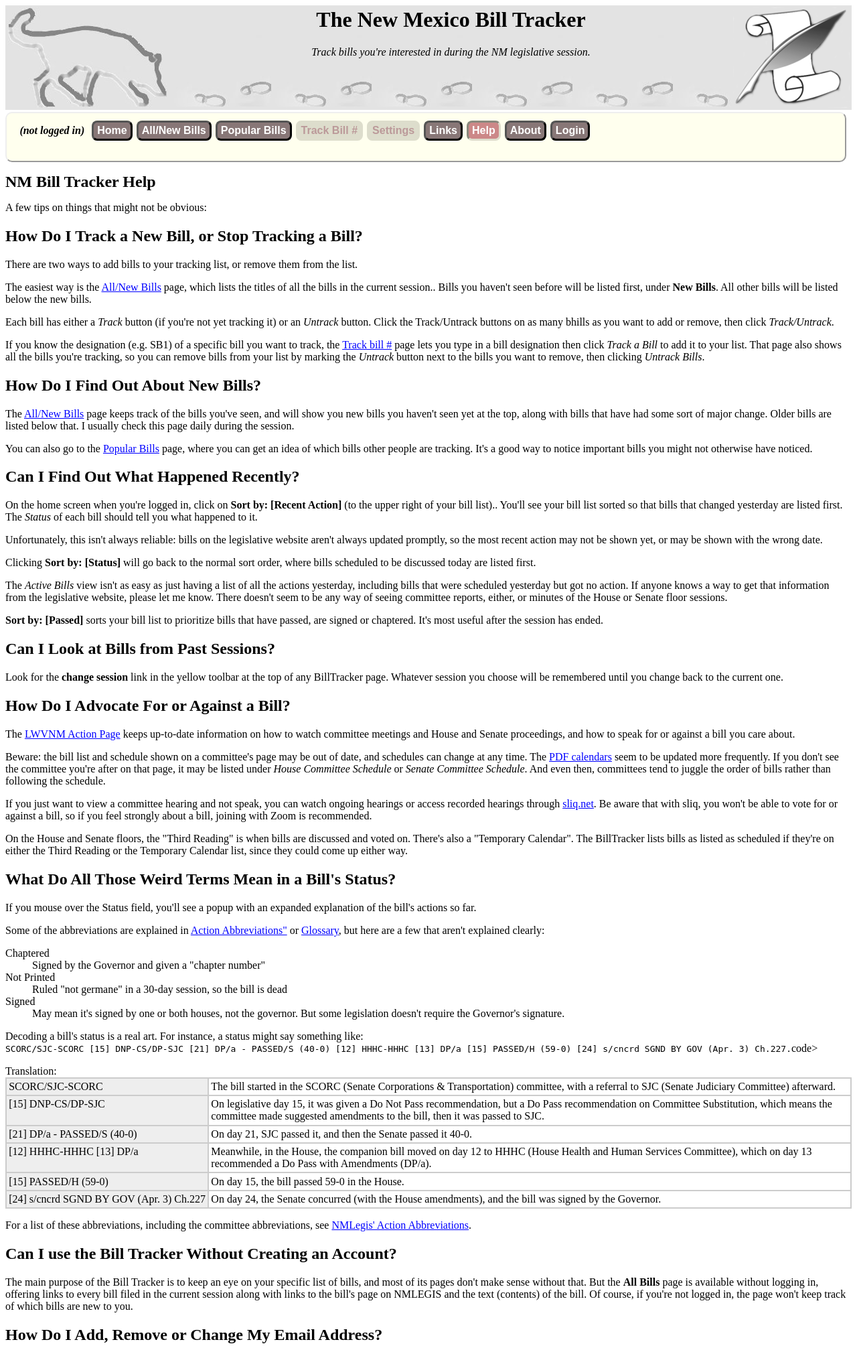
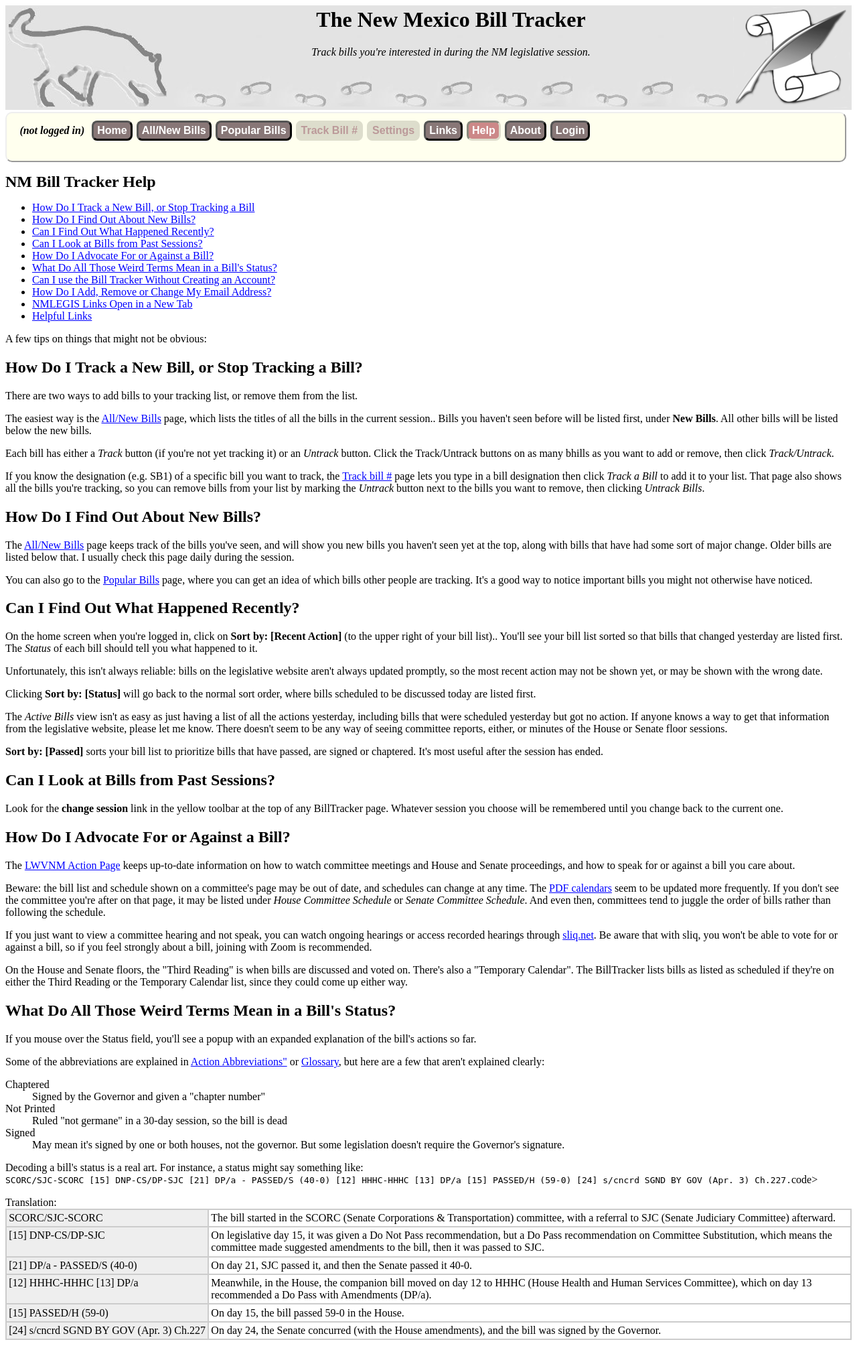
Before and after one commit to akkana/billtracker, a Flask app: page /help in a window 1280 px wide. Shown: the top 2009 px of the page at 67% size. Run offline with Flask 2, Linux system fonts and the light colour scheme.

Commit message:
Minor changes copied from interestlist branch

```diff
--- a/billtracker/static/css/billtracker.css
+++ b/billtracker/static/css/billtracker.css
@@ -66,6 +66,15 @@ span.historycode { color: grey; }
 /* h1 headers that aren't in the banner should be a little smaller */
 h1 { font-size: 1.5em; }
 
+/*
+ * Bill lists that span alternating colors.
+ * Class bill_list is for multiple lines (e.g. on the main used page);
+ * bill_minilist is for single-line bills, like in the allbills page
+ * or in interest list pages.
+ * In either case, style table rows thusly to get alternating colors:
+ * <tr class="{{ loop.cycle('odd', 'even') }}">
+ */
+
 table.bill_list, table.bill_minilist { width: 99%; }
 
 table.bill_list th, table.bill_list td { padding: 1em; }
@@ -84,13 +93,8 @@ table.definitions th,  table.definitions td {
 
 table.definitions th {
   font-family: fixed; white-space: pre; font-weight: normal;
+  ext-align: right;
 }
-
-/*
-table.ddddefinitions tr { border: 1px solid black; }
-
-li:nth-child(odd) { background: lightblue; }</style>
- */
 
 tr.odd td  { background: #fff; }
 tr.even td { background: #dfe; }
--- a/billtracker/templates/help.html
+++ b/billtracker/templates/help.html
@@ -4,9 +4,23 @@
 
 <h1>NM Bill Tracker Help</h1>
 
+<ul>
+  <li><a href="#howtrack">How Do I Track a New Bill, or Stop Tracking a Bill</a></li>
+  <li><a href="#newbills">How Do I Find Out About New Bills?</a></li>
+  <li><a href="#recently">Can I Find Out What Happened Recently?</a></li>
+  <li><a href="#pastsessions">Can I Look at Bills from Past Sessions?</a></li>
+  <li><a href="#advocate">How Do I Advocate For or Against a Bill?</a></li>
+  <li><a href="#nmlegisglossary">What Do All Those Weird Terms Mean in a Bill's Status?</a></li>
+  <li><a href="#anonuse">Can I use the Bill Tracker Without Creating an Account?</a></li>
+  <li><a href="#emailaddr">How Do I Add, Remove or Change My Email Address?</a></li>
+  <li><a href="#newtab">NMLEGIS Links Open in a New Tab</a></li>
+  <li><a href="#links">Helpful Links</a></li>
+</ul>
+
 <p>
 A few tips on things that might not be obvious:
 
+<a name="howtrack"></a>
 <h2>How Do I Track a New Bill, or Stop Tracking a Bill?</h2>
 <p>
 There are two ways to add bills to your tracking list,
@@ -29,6 +43,7 @@ so you can remove bills from your list by marking the <i>Untrack</i>
 button next to the bills you want to remove, then clicking
 <i>Untrack Bills</i>.
 
+<a name="newbills"></a>
 <h2>How Do I Find Out About New Bills?</h2>
 <p>
 The <a href="/allbills">All/New Bills</a> page keeps track of the
@@ -44,6 +59,7 @@ where you can get an idea of which bills other people are tracking.
 It's a good way to notice important bills you might not otherwise have
 noticed.
 
+<a name="recently"></a>
 <h2>Can I Find Out What Happened Recently?</h2>
 <p>
 On the home screen when you're logged in, click on
@@ -70,12 +86,14 @@ reports, either, or minutes of the House or Senate floor sessions.
 bills that have passed, are signed or chaptered.
 It's most useful after the session has ended.
 
+<a name="pastsessions"></a>
 <h2>Can I Look at Bills from Past Sessions?</h2>
 <p>
 Look for the <b>change session</b> link in the yellow
 toolbar at the top of any BillTracker page. Whatever session you
 choose will be remembered until you change back to the current one.
 
+<a name="advocate"></a>
 <h2>How Do I Advocate For or Against a Bill?</h2>
 <p>
 The <a href="https://www.lwvnm.org/Action/">LWVNM Action Page</a>
@@ -104,6 +122,7 @@ The BillTracker lists bills as listed as scheduled if they're on
 either the Third Reading or the Temporary Calendar list, since they
 could come up either way.
 
+<a name="nmlegisglossary"></a>
 <h2>What Do All Those Weird Terms Mean in a Bill's Status?</h2>
 <p>
 If you mouse over the Status field, you'll see a popup with
@@ -170,6 +189,7 @@ For a list of these abbreviations, including the committee abbreviations, see
 <a href="https://www.nmlegis.gov/Legislation/Action_Abbreviations"
    target="_blank">NMLegis' Action Abbreviations</a>.
 
+<a name="anonuse"></a>
 <h2>Can I use the Bill Tracker Without Creating an Account?</h2>
 <p>
 The main purpose of the Bill Tracker is to keep an eye on your specific
@@ -180,6 +200,7 @@ links to the bill's page on NMLEGIS and the text (contents) of the bill.
 Of course, if you're not logged in, the page won't keep track
 of which bills are new to you.
 
+<a name="emailaddr"></a>
 <h2>How Do I Add, Remove or Change My Email Address?</h2>
 <p>
 You can change your password or email address in
@@ -192,11 +213,13 @@ though you can still use the Bill Tracker.
 If you no longer want to receive email alerts, you can clear your
 email address.
 
+<a name="newtab"></a>
 <h2>NMLEGIS Links Open in a New Tab</h2>
 <p>
 Most links on the Bill Tracker to a bill, committee or legislator
-will open in a new tab, so your Bill Tracker page is still available.
+will open in a new tab or window, so your Bill Tracker page is still available.
 
+<a name="links"></a>
 <h2>Helpful Links</h2>
 <p>
 The <a href="/links">Links page</a> has links I've found useful for
```
Also changed, not shown: FlaskNotes.md (+9 -1 lines).
